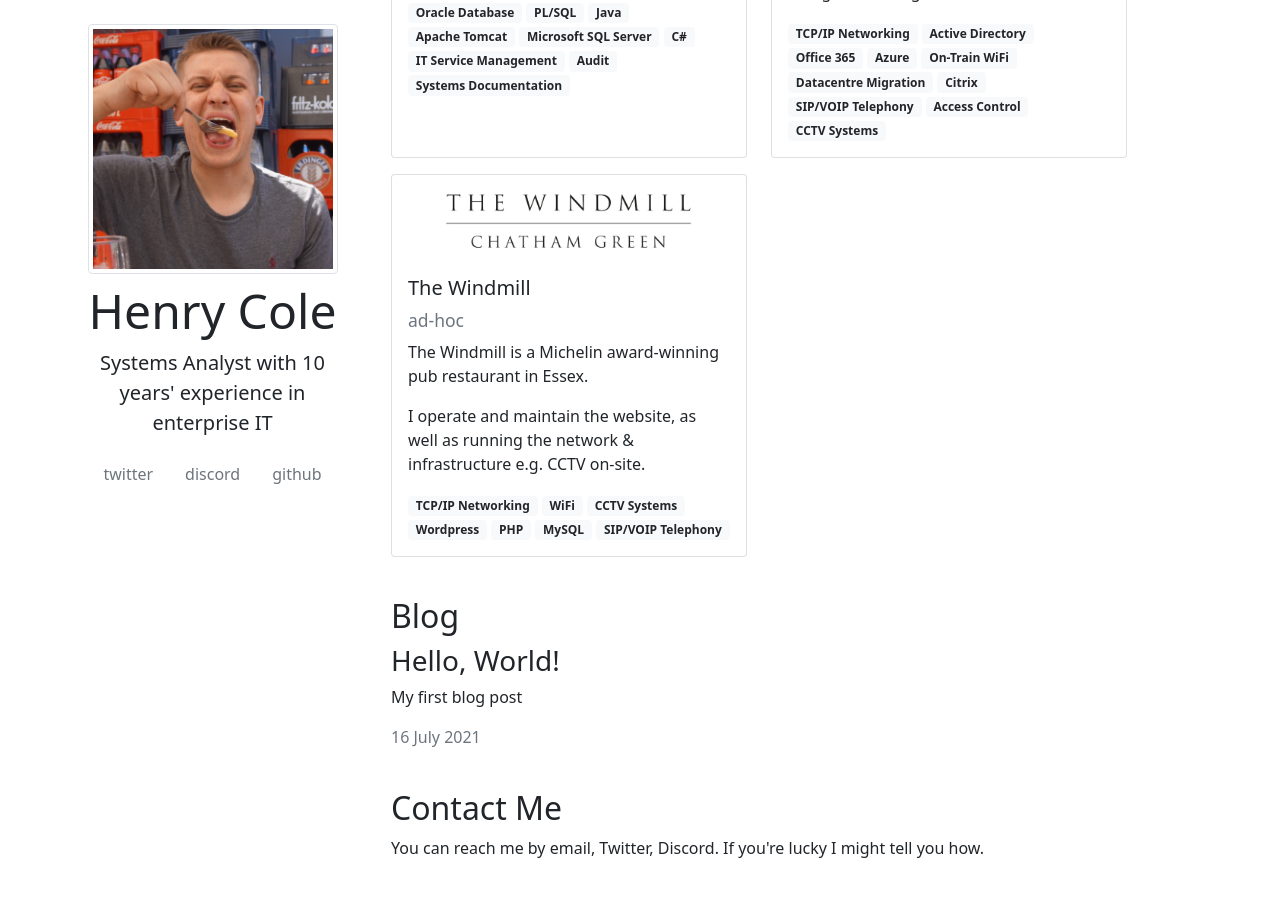
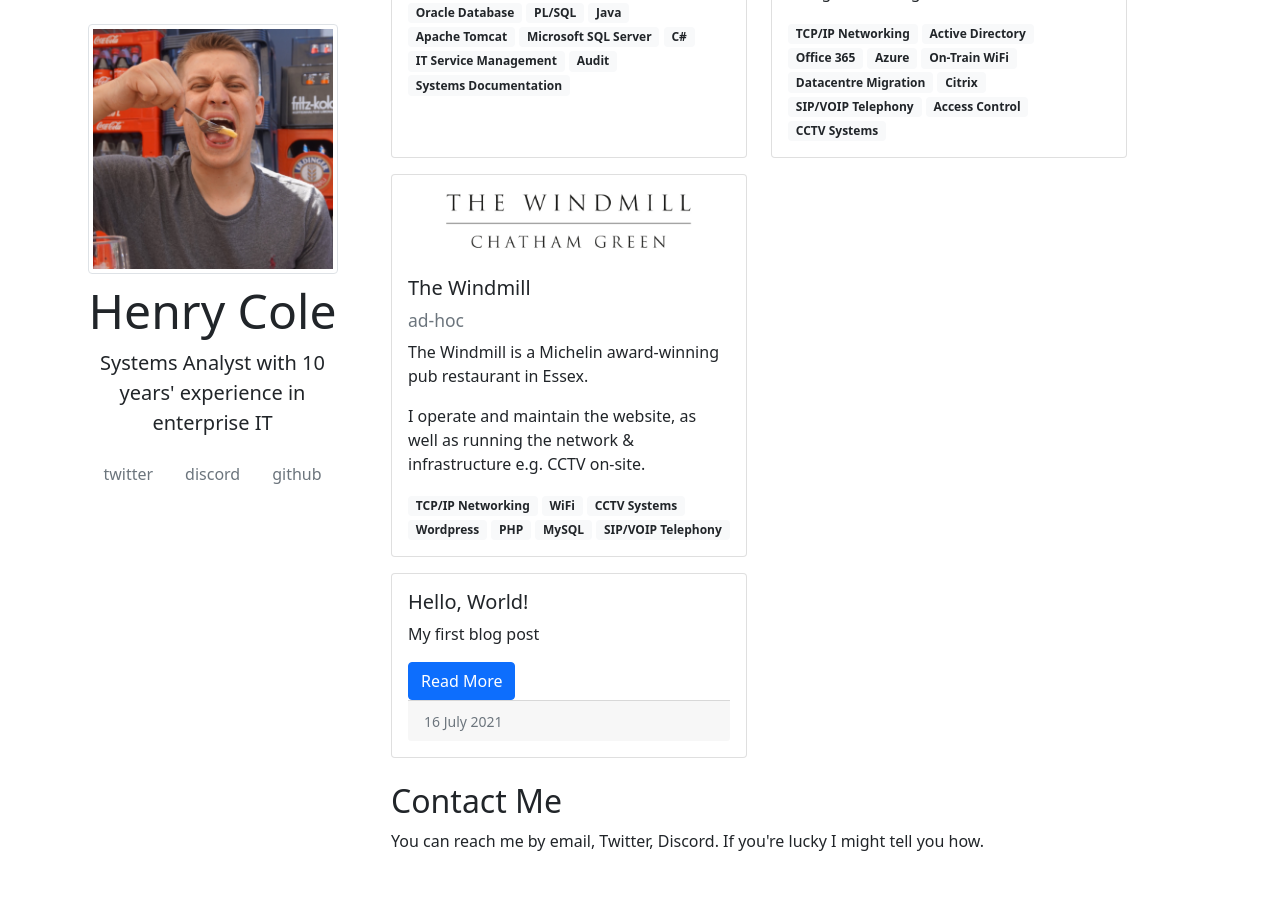
Before and after one commit to hcuk94/henry-personal-website, a Jekyll site: the page built from index.html, in a window 1280 px wide and 900 px high, scrolled down 967 px. Shown: the top 897 px of the window. Built offline with Jekyll 4.4.1, drawn with Linux system fonts in a browser that asks for light colours.

Commit message:
converted blog posts on homepage to cards

```diff
--- /dev/null
+++ b/_includes/blog_cards.html
@@ -0,0 +1,14 @@
+<div class="row row-cols-1 row-cols-md-3">
+    {% for post in site.posts %}
+    <div class="col-sm-6">
+      <div class="card h-100">
+        <div class="card-body">
+          <h5 class="card-title"><a href="{{ site.baseurl }}{{ post.url }}" class="text-reset text-decoration-none">{{ post.title }}</a></h5>
+          <p class="card-text">{{ post.excerpt }}</p>
+          <a href="{{ site.baseurl }}{{ post.url }}" class="btn btn-primary">Read More</a>
+          <div class="card-footer"><small class="text-muted">{{ post.date | date: "%-d %B %Y"}}</small></div>
+        </div>
+      </div>
+    </div>
+    {% endfor %}
+</div>
--- a/index.html
+++ b/index.html
@@ -104,18 +104,7 @@ In my spare time I like travelling, visiting quirky pubs, and tinkering with per
 </div></div>
 </div>
 <!-- Blog -->
-<div class="row">
-<h2 class="mt-4">Blog</h2>
-<div class="posts">
-  {% for post in site.posts %}
-    <article class="post">
-      <h3><a href="{{ site.baseurl }}{{ post.url }}" class="text-reset text-decoration-none">{{ post.title }}</a></h3>
-      <p>{{ post.excerpt }}</p>
-      <p class="text-muted">{{ post.date | date: "%-d %B %Y"}}</p>
-    </article>
-  {% endfor %}
-</div>
-</div>
+{% include blog_cards.html %}
 <!-- Contact -->
 <div class="row">
 <h2 class="mt-4">Contact Me</h2>
```
Also changed, not shown: blog.html (added, +13 -0 lines).
